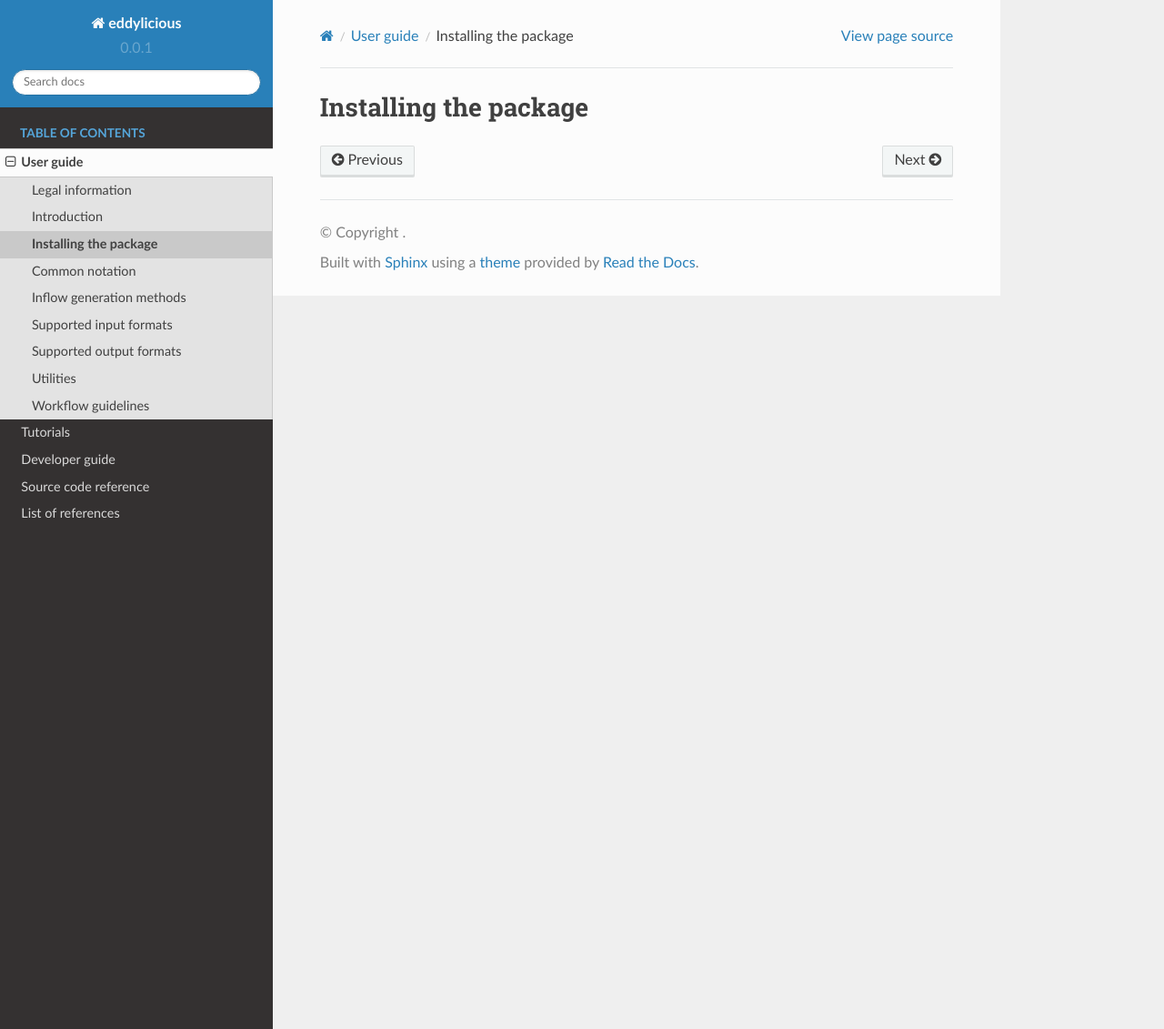
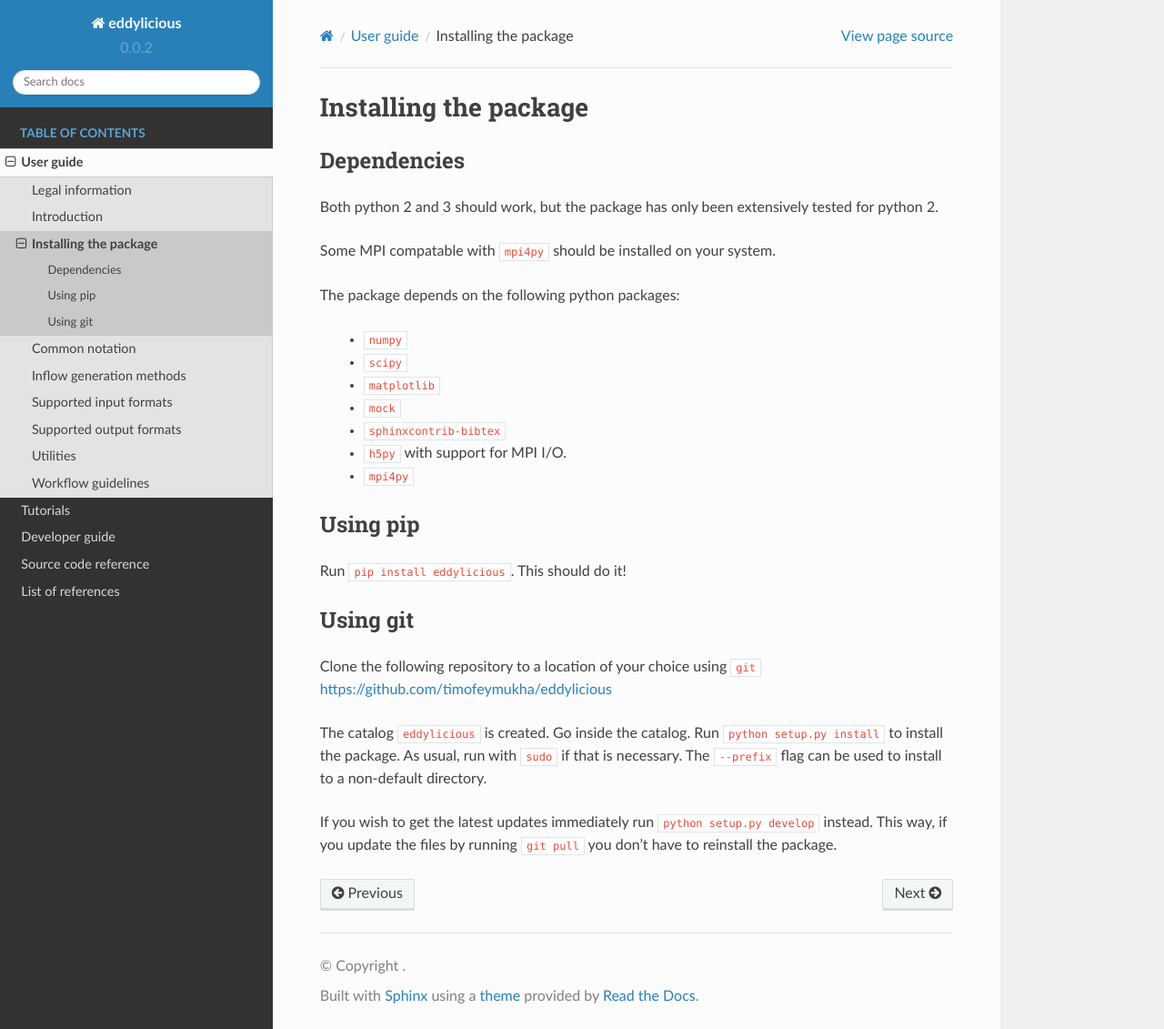
Before and after one commit to timofeymukha/eddylicious, a Sphinx documentation site: the page built from docs/user_guide/installation.rst, in a window 1280 px wide and 1131 px high. Shown: the whole window at 91% size. Built offline with Sphinx 7.4.7 and the Read the Docs theme 2.0.0, drawn with Linux system fonts in a browser that asks for light colours.

```diff
--- a/docs/bibl.bib
+++ b/docs/bibl.bib
@@ -1,4 +1,4 @@
-@article{Sillero2011,
+article{Sillero2011,
 author = {Sillero, J. and Jim{\'{e}}nez, J. and Moser, R. D. and Malaya, N. P.},
 doi = {10.1088/1742-6596/318/2/022023},
 issn = {1742-6596},
@@ -9,7 +9,8 @@ title = {{Direct simulation of a zero-pressure-gradient turbulent boundary layer
 volume = {318},
 year = {2011}
 }
-@article{Xie2008,
+
+article{Xie2008,
 author = {Xie, Z.-T. and Castro, I. P.},
 doi = {10.1007/s10494-008-9151-5},
 issn = {1386-6184},
@@ -21,7 +22,7 @@ title = {{Efficient Generation of Inflow Conditions for Large Eddy Simulation of
 volume = {81},
 year = {2008}
 }
-@article{Kraichnan1970,
+article{Kraichnan1970,
 author = {Kraichnan, Robert H.},
 doi = {10.1063/1.1692799},
 issn = {00319171},
@@ -32,7 +33,8 @@ title = {{Diffusion by a Random Velocity Field}},
 volume = {13},
 year = {1970}
 }
-@article{Liu2006,
+
+article{Liu2006,
 author = {Liu, K. and Pletcher, R. H.},
 doi = {10.1016/j.jcp.2006.04.004},
 issn = {00219991},
@@ -44,7 +46,8 @@ title = {{Inflow conditions for the large eddy simulation of turbulent boundary
 volume = {219},
 year = {2006}
 }
-@article{Kim2013,
+
+article{Kim2013,
 author = {Kim, Y. and Castro, I. P. and Xie, Z.-T.},
 doi = {10.1016/j.compfluid.2013.06.001},
 issn = {00457930},
@@ -55,7 +58,8 @@ title = {{Divergence-free turbulence inflow conditions for large-eddy simulation
 volume = {84},
 year = {2013}
 }
-@article{Yan2015,
+
+article{Yan2015,
 author = {Yan, B.W. and Li, Q.S.},
 doi = {10.1016/j.compfluid.2015.04.020},
 issn = {00457930},
@@ -66,7 +70,8 @@ title = {{Inflow turbulence generation methods with large eddy simulation for wi
 volume = {116},
 year = {2015}
 }
-@article{Klein2003,
+
+article{Klein2003,
 author = {Klein, M. and Sadiki, {\AA}. and Janicka, J.},
 doi = {10.1016/S0021-9991(03)00090-1},
 isbn = {0021-9991},
@@ -80,6 +85,7 @@ title = {{A digital filter based generation of inflow data for spatially develop
 volume = {186},
 year = {2003}
 }
+
 @article{Keating2004a,
 author = {Keating, A. and Piomelli, U. and Balaras, E. and Kaltenbach, H.-J.},
 doi = {10.1063/1.1811672},
@@ -93,6 +99,7 @@ title = {{A priori and a posteriori tests of inflow conditions for large-eddy si
 volume = {16},
 year = {2004}
 }
+
 @Article{Lee2015,
   author = 	 {M. Lee and R. D. Moser},
   title = 	 {Direct numerical simulation of turbulent channel flow
@@ -103,7 +110,7 @@ year = {2004}
   pages = 	 {395-415},
 }
 
-@article{Schluter2004,
+article{Schluter2004,
 author = {Schl{\"{u}}ter, J. U. and Pitsch, H. and Moin, P.},
 doi = {10.2514/1.3488},
 isbn = {2255782138},
@@ -117,7 +124,8 @@ title = {{Large-Eddy Simulation Inflow Conditions for Coupling with Reynolds-Ave
 volume = {42},
 year = {2004}
 }
-@article{Li2000,
+
+article{Li2000,
 author = {Li, N. and Balaras, E. and Piomelli, U.},
 doi = {10.1063/1.870346},
 issn = {10706631},
@@ -130,7 +138,8 @@ title = {{Inflow conditions for large-eddy simulations of mixing layers}},
 volume = {12},
 year = {2000}
 }
-@article{Nikitin2007a,
+
+article{Nikitin2007a,
 author = {Nikitin, N.},
 doi = {10.1063/1.2781596},
 issn = {10706631},
@@ -143,7 +152,7 @@ title = {{Spatial periodicity of spatially evolving turbulent flow caused by inf
 volume = {19},
 year = {2007}
 }
-@article{Yang2016,
+article{Yang2016,
 author = {Yang, X. I. A. and Meneveau, C.},
 doi = {10.1080/14685248.2015.1090575},
 issn = {1468-5248},
@@ -156,7 +165,7 @@ title = {{Recycling inflow method for simulations of spatially evolving turbulen
 volume = {17},
 year = {2016}
 }
-@article{Spalart2006,
+article{Spalart2006,
 author = {Spalart, P. R. and Strelets, M. and Travin, A.},
 doi = {http://dx.doi.org/10.1016/j.ijheatfluidflow.2006.03.014},
 issn = {0142-727X},
@@ -169,7 +178,7 @@ title = {{Direct numerical simulation of large-eddy-break-up devices in a bounda
 volume = {27},
 year = {2006}
 }
-@article{Chung1997,
+article{Chung1997,
 author = {Chung, Y. M. and Sung, H. J.},
 journal = {AIAA Journal},
 number = {2},
@@ -191,7 +200,7 @@ title = {{Inlet conditions for large eddy simulation: A review}},
 volume = {39},
 year = {2010}
 }
-@phdthesis{Pronk2012,
+phdthesis{Pronk2012,
 author = {Pronk, F. T.},
 keywords = {Inlet BC,LES,boundary layer,flat plate,inflow modeling,les},
 school = {Delft University of Technology},
@@ -199,6 +208,7 @@ title = {{A Comparison of Inflow Generation Methods for Large-Eddy Simulation}},
 type = {Master thesis},
 year = {2012}
 }
+
 @article{Lund1998,
 author = {Lund, T. S. and Wu, X. and Squires, K. D.},
 doi = {10.1006/jcph.1998.5882},
@@ -220,7 +230,7 @@ title = {{Syntethic Inflow Boundary Conditions for the Numerical Simulation of T
 year = {2008}
 }
 
-@article{Simens2009,
+article{Simens2009,
 title = "A high-resolution code for turbulent boundary layers ",
 journal = "Journal of Computational Physics ",
 volume = "228",
@@ -233,7 +243,7 @@ doi = "http://dx.doi.org/10.1016/j.jcp.2009.02.031",
 author = "Mark P. Simens and Javier Jim\'{e}nez and Sergio Hoyas and Yoshinori Mizuno",
 }
 
-@article{Jimenez2010,
+article{Jimenez2010,
 author = {Jim\'{e}nez, Javier and Hoyas,Sergio and Simens, Mark P. and Mizuno,Yoshinori},
 title = {{Turbulent boundary layers and channels at moderate Reynolds numbers}},
 journal = {Journal of Fluid Mechanics},
@@ -273,7 +270,7 @@ volume = {659},
 year = {2010}
 }
 
-@article{Wasistho2005,
+article{Wasistho2005,
 author = {Wasistho, B. and Squires, K. D.},
 doi = {10.1080/14685240500055012},
 issn = {1468-5248},
@@ -283,7 +280,8 @@ title = {{Prediction of turbulent separation over a backward-facing smooth ramp}
 volume = {6},
 year = {2005}
 }
-@article{Bentaleb2012,
+
+article{Bentaleb2012,
 author = {Bentaleb, Y. and Lardeau, S. and Leschziner, M.},
 doi = {10.1080/14685248.2011.637923},
 issn = {1468-5248},
--- a/docs/conf.py
+++ b/docs/conf.py
@@ -77,9 +77,9 @@ author = u'Timofey Mukha'
 # built documents.
 #
 # The short X.Y version.
-version = u'0.0.1'
+version = u'0.0.2'
 # The full version, including alpha/beta/rc tags.
-release = u'0.0.1'
+release = u'0.0.2'
 
 # The language for content autogenerated by Sphinx. Refer to documentation
 # for a list of supported languages.
--- a/docs/user_guide/installation.rst
+++ b/docs/user_guide/installation.rst
@@ -3,3 +3,50 @@
 ======================
 Installing the package
 ======================
+
+
+Dependencies
+------------
+Both python 2 and 3 should work, but the package has only been extensively
+tested for python 2.
+
+Some MPI compatable with ``mpi4py`` should be installed on your system.
+
+The package depends on the following python packages:
+
+   * ``numpy``
+
+   * ``scipy``
+
+   * ``matplotlib``
+
+   * ``mock``
+
+   * ``sphinxcontrib-bibtex``
+
+   * ``h5py`` with support for MPI I/O.
+
+   * ``mpi4py``
+
+Using pip
+---------
+
+Run ``pip install eddylicious``.
+This should do it!
+
+Using git
+---------
+
+Clone the following repository to a location of your choice using ``git``
+https://github.com/timofeymukha/eddylicious
+
+The catalog ``eddylicious`` is created.
+Go inside the catalog.
+Run ``python setup.py install`` to install the package.
+As usual, run with ``sudo`` if that is necessary.
+The ``--prefix`` flag can be used to install to a non-default directory.
+
+If you wish to get the latest updates immediately run
+``python setup.py develop`` instead.
+This way, if you update the files by running ``git pull`` you don't have to
+reinstall the package.
```
Also changed, not shown: other parts of docs/bibl.bib (+1 -14 lines), docs/tutorials/of_channel_lund.rst (+9 -8 lines), setup.py (+7 -12 lines), 11 other files.
